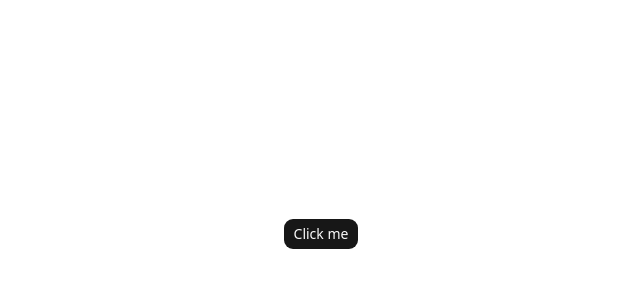
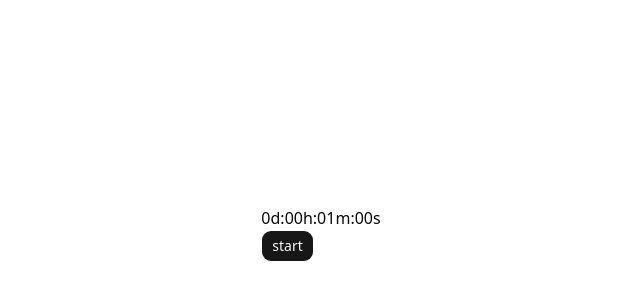
Before and after one commit to kdntiaoao/pomodoro-timer, a Next.js app: page / in a window 1280 px wide. Shown: the part 166-466 px from the top of the page, without its empty margins (319-959 px from the left). Built offline with nearby package versions, Linux system fonts and the light colour scheme.

Commit message:
feat: Timer コンポーネント実装

```diff
--- a/src/app/page.tsx
+++ b/src/app/page.tsx
@@ -1,9 +1,9 @@
-import { Button } from "@/components/ui/button";
+import { Timer } from "@/components/timer";
 
 export default function Home() {
   return (
     <div className="flex min-h-svh items-center justify-center">
-      <Button>Click me</Button>
+      <Timer initial={{ minutes: 1 }} />
     </div>
   );
 }
--- /dev/null
+++ b/src/components/timer.tsx
@@ -0,0 +1,93 @@
+"use client";
+
+import { useEffect, useRef, useState } from "react";
+import { Button } from "./ui/button";
+
+const SECOND_IN_MILLISECONDS = 1000;
+const MINUTE_IN_MILLISECONDS = 60 * SECOND_IN_MILLISECONDS;
+const HOUR_IN_MILLISECONDS = 60 * MINUTE_IN_MILLISECONDS;
+const DAY_IN_MILLISECONDS = 24 * HOUR_IN_MILLISECONDS;
+
+interface Props {
+  initial: {
+    hours?: number;
+    minutes?: number;
+    seconds?: number;
+  };
+}
+
+export function Timer({ initial }: Props) {
+  const [isRunning, setIsRunning] = useState(false);
+  const initialTime =
+    (initial.hours ?? 0) * HOUR_IN_MILLISECONDS +
+    (initial.minutes ?? 0) * MINUTE_IN_MILLISECONDS +
+    (initial.seconds ?? 0) * SECOND_IN_MILLISECONDS;
+  const [countdown, setCountdown] = useState(initialTime);
+  const animationFrameIdRef = useRef<number>(null);
+
+  const startTimer = () => {
+    setIsRunning(true);
+  };
+
+  useEffect(() => {
+    if (!isRunning) {
+      if (animationFrameIdRef.current !== null) {
+        cancelAnimationFrame(animationFrameIdRef.current);
+      }
+      return;
+    }
+
+    const now = performance.now();
+    const countdownTo = now + initialTime;
+
+    const countdown = () => {
+      // 描画用の残り時間を毎フレーム更新する
+      const currentTime = performance.now();
+      const timeLeft = countdownTo - currentTime;
+
+      // 期限切れなら終了メッセージを表示して処理を止める
+      if (timeLeft < 0) {
+        // TODO: 終了メッセージを表示するロジックを追加する
+        return;
+      }
+
+      setCountdown(timeLeft);
+
+      // 次のフレームで再描画する
+      animationFrameIdRef.current = requestAnimationFrame(countdown);
+    };
+
+    animationFrameIdRef.current = requestAnimationFrame(countdown);
+
+    return () => {
+      if (animationFrameIdRef.current !== null) {
+        cancelAnimationFrame(animationFrameIdRef.current);
+      }
+    };
+  }, [isRunning, initialTime]);
+
+  return (
+    <div>
+      <p>{formatTimeLeft(countdown)}</p>
+      <Button onClick={startTimer}>start</Button>
+    </div>
+  );
+}
+
+function formatTimeLeft(timeLeft: number): string {
+  const daysLeft = Math.floor(timeLeft / DAY_IN_MILLISECONDS);
+
+  const hoursLeft = Math.floor(
+    (timeLeft % DAY_IN_MILLISECONDS) / HOUR_IN_MILLISECONDS,
+  ).toLocaleString("en-US", { minimumIntegerDigits: 2 });
+
+  const minutesLeft = Math.floor(
+    (timeLeft % HOUR_IN_MILLISECONDS) / MINUTE_IN_MILLISECONDS,
+  ).toLocaleString("en-US", { minimumIntegerDigits: 2 });
+
+  const secondsLeft = Math.floor(
+    (timeLeft % MINUTE_IN_MILLISECONDS) / SECOND_IN_MILLISECONDS,
+  ).toLocaleString("en-US", { minimumIntegerDigits: 2 });
+
+  return `${daysLeft}d:${hoursLeft}h:${minutesLeft}m:${secondsLeft}s`;
+}
```
